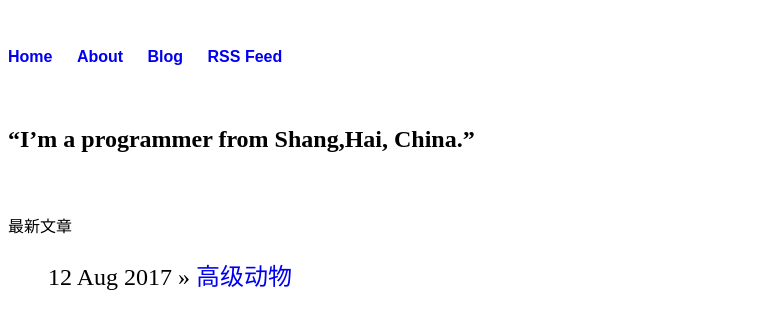
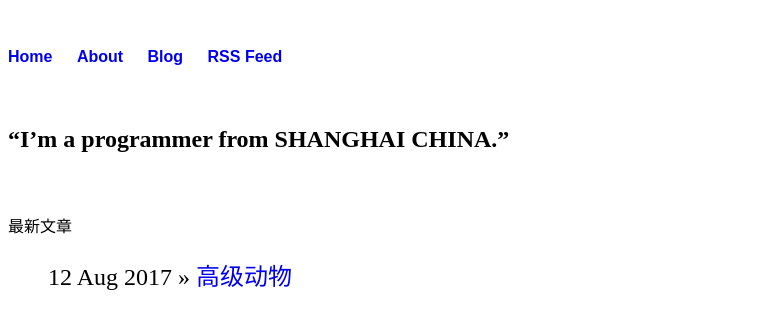
Before and after one commit to liuning0820/liuning0820.github.io, a Jekyll site: the page built from index.html, in a window 1280 px wide. Shown: the top 321 px of the page, without its empty margins (0-783 px from the left). Built offline with Jekyll 4.4.1, drawn with Linux system fonts in a browser that asks for light colours.

Commit message:
update a bit.

```diff
--- a/index.html
+++ b/index.html
@@ -3,7 +3,7 @@ layout: default
 title: liuning0820@outlook.com
 ---
 
-　　<h2>“I’m a programmer from Shang,Hai, China.”</h2>
+　　<h2>“I’m a programmer from SHANGHAI CHINA.”</h2>
 　　<p>最新文章</p>
 
 	<ul class="posts">
```
Also changed, not shown: _posts/2017-07-07-set-github-pages-as-blog.md (+1 -2 lines).
